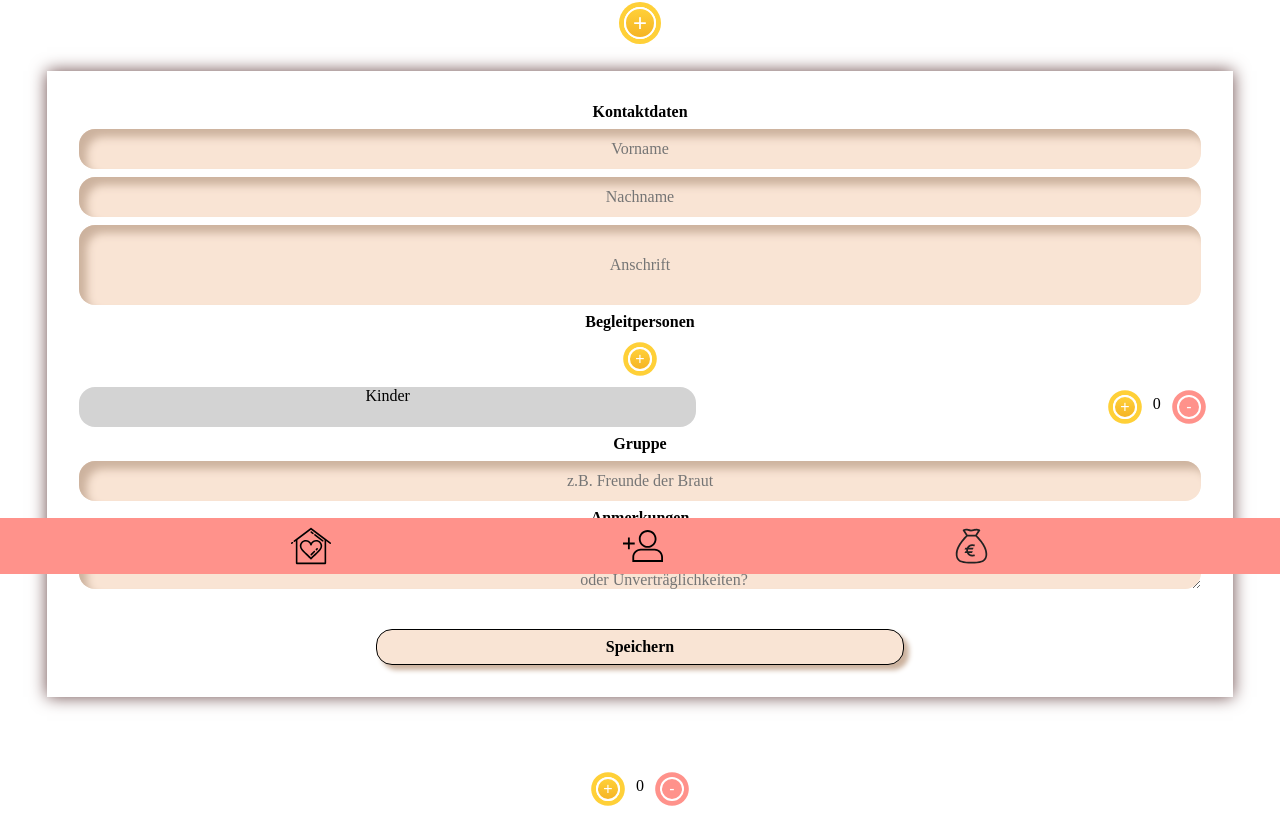
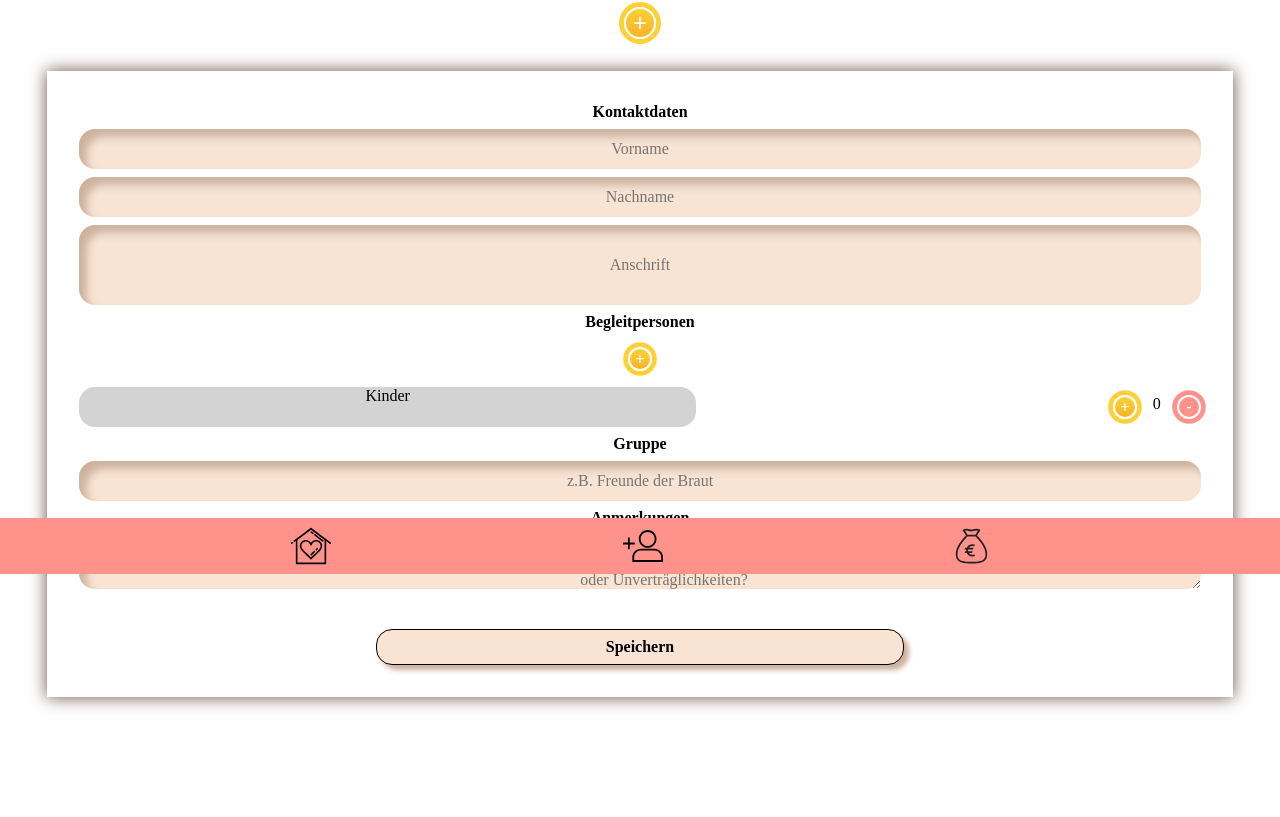
Before and after one commit to LinhSt1908/capstone-project, a Next.js app: page /guestpage in a window 1280 px wide. Shown: the part 226-1043 px from the top of the page. After the commit the page ends 1019 px from the top, so only its background shows below. Built offline with nearby package versions, Linux system fonts and the light colour scheme; a web font is replaced by a local one.

Commit message:
deleted addKids on guestpage

```diff
--- a/pages/guestpage.js
+++ b/pages/guestpage.js
@@ -23,7 +23,6 @@ export default function GuestPage() {
           <Line></Line>
           <PlusButton toggle={toggle} />
           <InputFormGuest showGuest={showGuest} setShowGuest={setShowGuest} />
-          <AddKids />
         </TextWrapperStyle>
       </MainWrapper>
 
```
